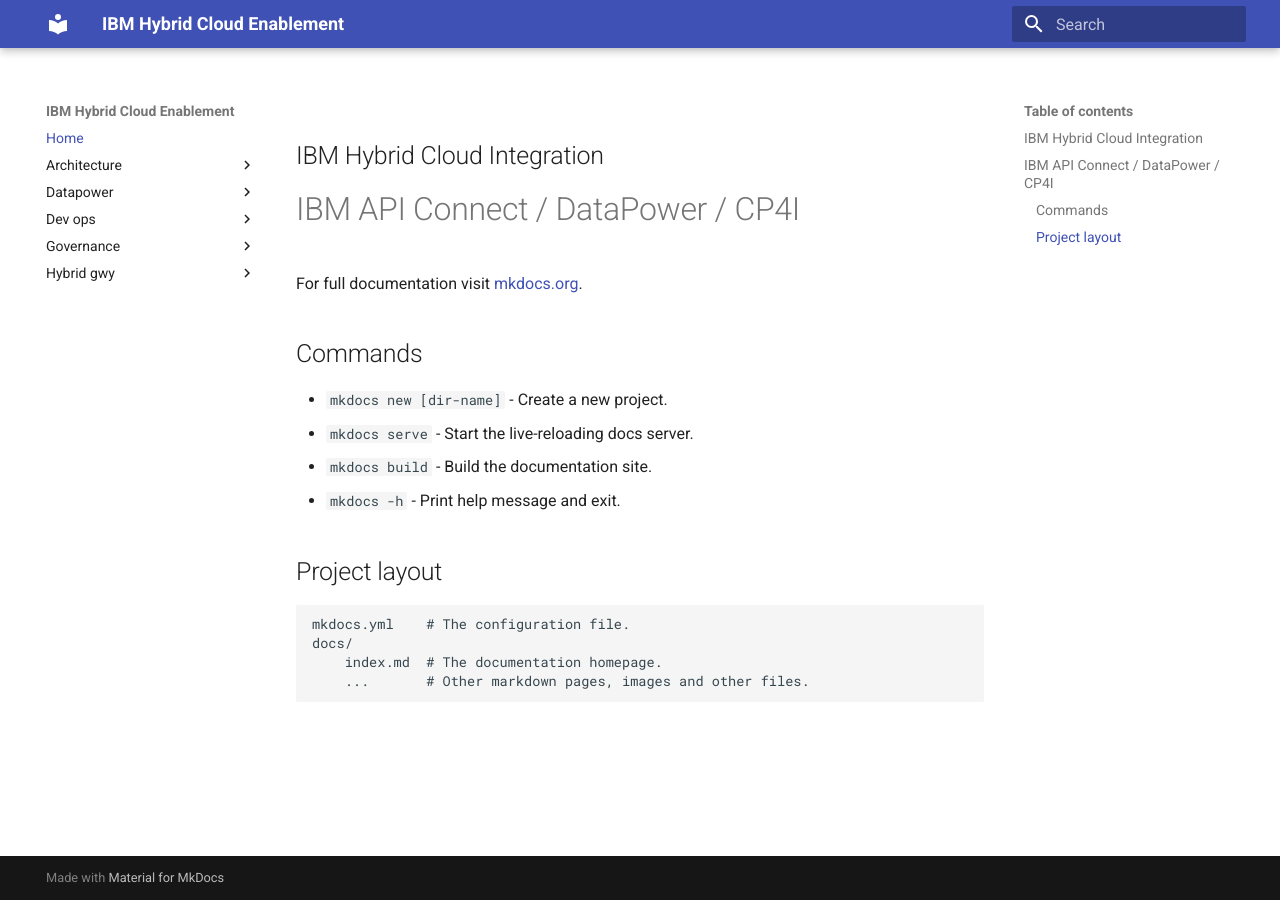
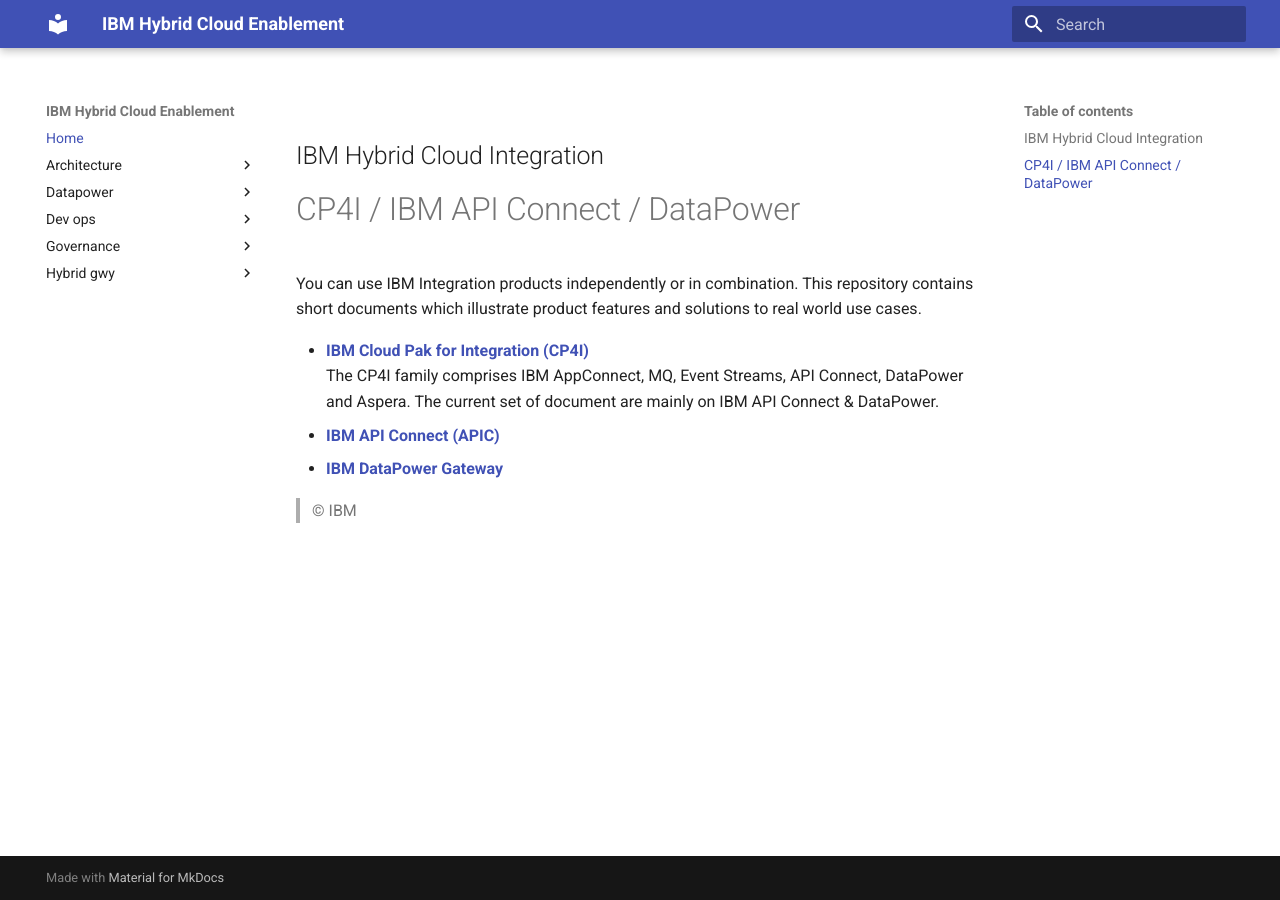
Before and after one commit to ibm-apiconnect/apic-hybrid-cloud-enablement, an MkDocs documentation site: the page built from docs-and-tools/index.md, in a window 1280 px wide. Built offline with MkDocs 1.6.1 and Material for MkDocs 9.7.7, drawn with Linux system fonts in a browser that asks for light colours.

Commit message:
Home page introduces repo

```diff
--- a/docs-and-tools/index.md
+++ b/docs-and-tools/index.md
@@ -1,18 +1,12 @@
 ## IBM Hybrid Cloud Integration
-# IBM API Connect / DataPower / CP4I
+# CP4I / IBM API Connect / DataPower
 
-For full documentation visit [mkdocs.org](https://www.mkdocs.org).
+You can use IBM Integration products independently or in combination. This repository contains short documents which illustrate product features and solutions to real world use cases.
 
-## Commands
+- [**IBM Cloud Pak for Integration (CP4I)**](https://www.ibm.com/docs/en/cloud-paks/cp-integration)
+The CP4I family comprises IBM AppConnect, MQ, Event Streams, API Connect, DataPower and Aspera. The current set of document are mainly on IBM API Connect & DataPower.
+- [**IBM API Connect (APIC)**](https://www.ibm.com/docs/en/api-connect)
+- [**IBM DataPower Gateway**](https://www.ibm.com/docs/en/datapower-gateway)
 
-* `mkdocs new [dir-name]` - Create a new project.
-* `mkdocs serve` - Start the live-reloading docs server.
-* `mkdocs build` - Build the documentation site.
-* `mkdocs -h` - Print help message and exit.
 
-## Project layout
-
-    mkdocs.yml    # The configuration file.
-    docs/
-        index.md  # The documentation homepage.
-        ...       # Other markdown pages, images and other files.
+>  &copy; IBM
```
